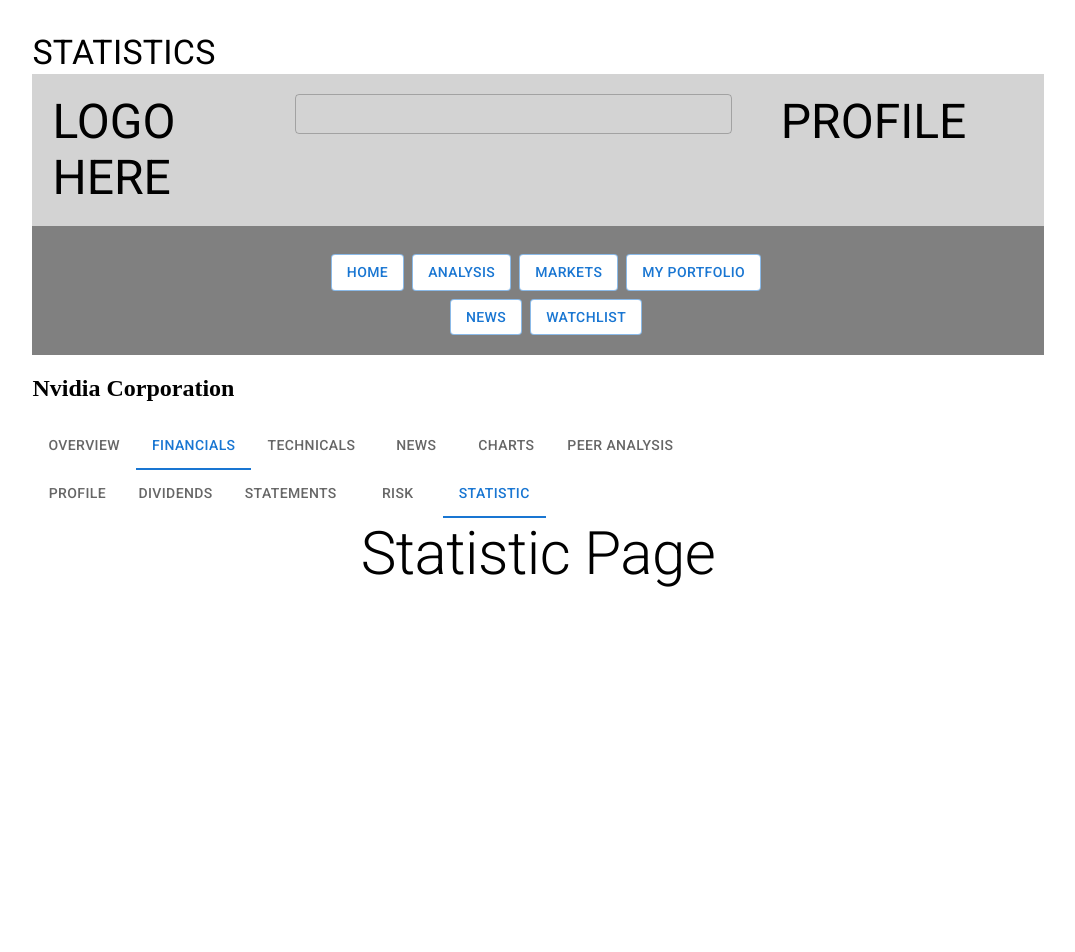
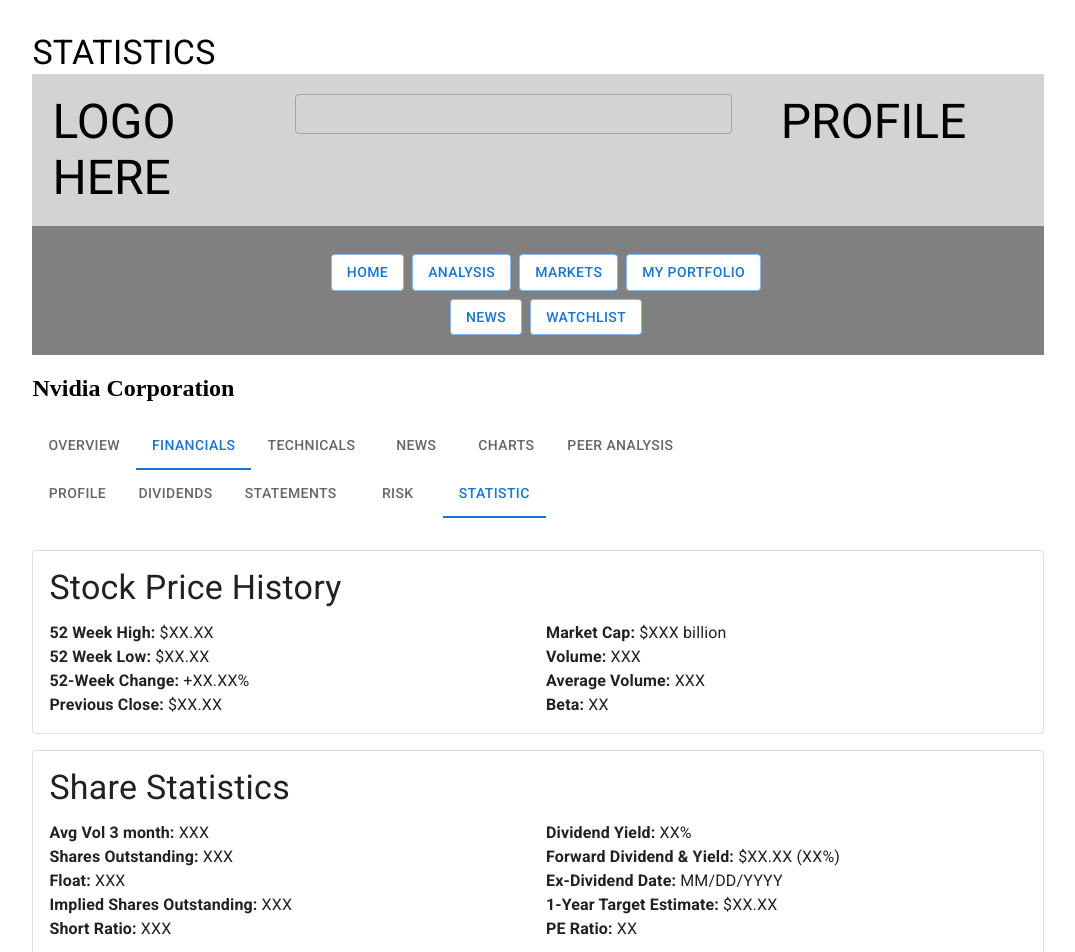
Before and after one commit to semihgencten/FinantialKit-Frontend, a React (Vite) app: page /equities/financials/statistics in a window 1280 px wide. Shown: the top 952 px of the page, without its empty margins (102-1177 px from the left). Before the commit the page ends 800 px from the top, so only its background shows below. Built offline with nearby package versions, Linux system fonts and the light colour scheme.

Commit message:
Updated statistic page

```diff
--- a/src/pages/FinancialsPage/StatisticSubpage/index.jsx
+++ b/src/pages/FinancialsPage/StatisticSubpage/index.jsx
@@ -1,8 +1,7 @@
 import React from 'react';
 import TabsLayout1 from '@/pages/FinancialsPage/EquitiesPage';
 import FinancialsTabsLayout from '@/pages/EquitiesFinancialsPage';
-import { Box, Typography } from '@mui/material';
-
+import { Box, Typography, Grid, Paper } from '@mui/material';
 
 const StatisticSubpage = () => {
   // Example Risk Ratings data
@@ -16,12 +15,52 @@
   return (
     <TabsLayout1>
         <FinancialsTabsLayout>
-            <Box sx={{ textAlign: "center" }}>
+       { /* <Box sx={{ textAlign: "center" }}>
                 <Typography variant="h2">Statistic Page</Typography>
-
+  </Box>*/}
+            {/* Stock Price History */}
+            <Box mt={4} mb={2}>
+              <Paper variant="outlined" elevation={3} sx={{ p: 2 }}>
+                <Typography variant="h4" gutterBottom>Stock Price History</Typography>
+                <Grid container spacing={2}>
+                  <Grid item xs={12} sm={6}>
+                    <Typography variant="body1"><strong>52 Week High:</strong> $XX.XX</Typography>
+                    <Typography variant="body1"><strong>52 Week Low:</strong> $XX.XX</Typography>
+                    <Typography variant="body1"><strong>52-Week Change:</strong> +XX.XX%</Typography>
+                    <Typography variant="body1"><strong>Previous Close:</strong> $XX.XX</Typography>
+                  </Grid>
+                  <Grid item xs={12} sm={6}>
+                    <Typography variant="body1"><strong>Market Cap:</strong> $XXX billion</Typography>
+                    <Typography variant="body1"><strong>Volume:</strong> XXX</Typography>
+                    <Typography variant="body1"><strong>Average Volume:</strong> XXX</Typography>
+                    <Typography variant="body1"><strong>Beta:</strong> XX</Typography>
+                  </Grid>
+                </Grid>
+              </Paper>
+            </Box>
+            {/* Share Statistics */}
+            <Box mb={4}>
+              <Paper variant="outlined" elevation={3} sx={{ p: 2 }}>
+                <Typography variant="h4" gutterBottom>Share Statistics</Typography>
+                <Grid container spacing={2}>
+                  <Grid item xs={12} sm={6}>
+                    <Typography variant="body1"><strong>Avg Vol 3 month:</strong> XXX</Typography>
+                    <Typography variant="body1"><strong>Shares Outstanding:</strong> XXX</Typography>
+                    <Typography variant="body1"><strong>Float:</strong> XXX</Typography>
+                    <Typography variant="body1"><strong>Implied Shares Outstanding:</strong> XXX</Typography>
+                    <Typography variant="body1"><strong>Short Ratio:</strong> XXX</Typography>
+                  </Grid>
+                  <Grid item xs={12} sm={6}>
+                    <Typography variant="body1"><strong>Dividend Yield:</strong> XX%</Typography>
+                    <Typography variant="body1"><strong>Forward Dividend & Yield:</strong> $XX.XX (XX%)</Typography>
+                    <Typography variant="body1"><strong>Ex-Dividend Date:</strong> MM/DD/YYYY</Typography>
+                    <Typography variant="body1"><strong>1-Year Target Estimate:</strong> $XX.XX</Typography>
+                    <Typography variant="body1"><strong>PE Ratio:</strong> XX</Typography>
+                  </Grid>
+                </Grid>
+              </Paper>
             </Box>
         </FinancialsTabsLayout>
-
     </TabsLayout1>
   );
 };
```
